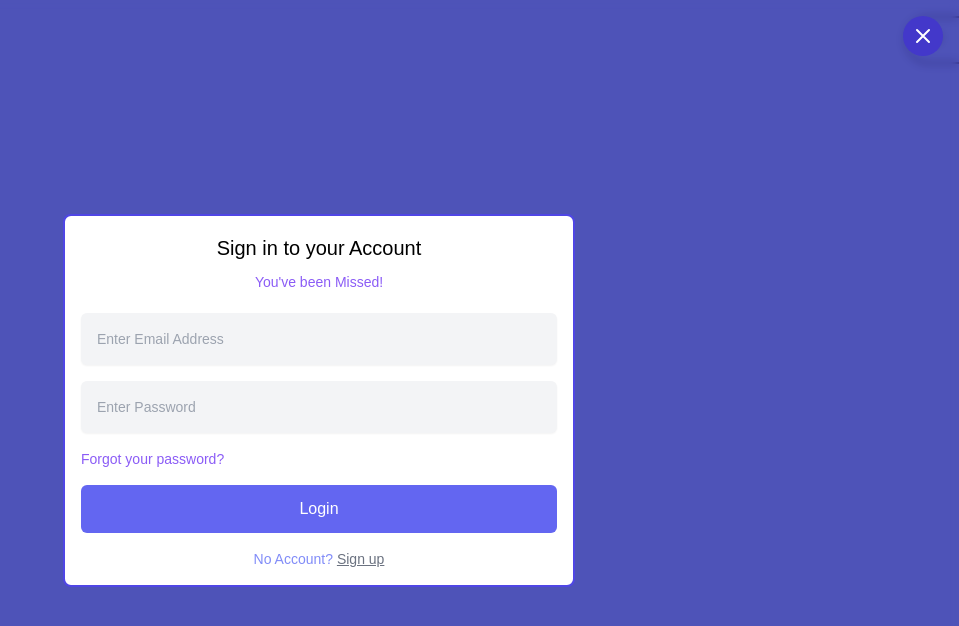
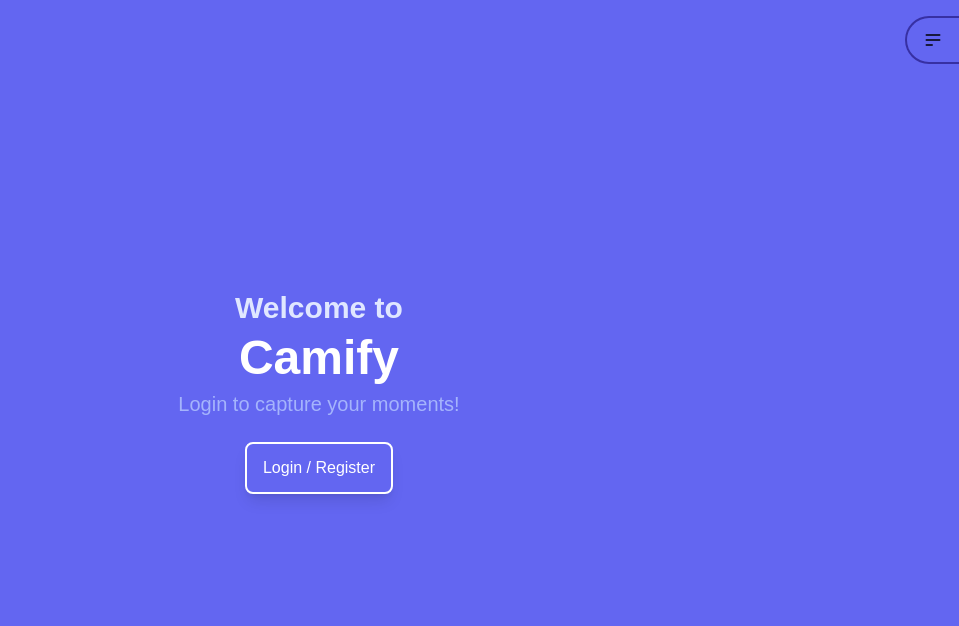
Before and after one commit to itxSaaad/camify-webcam-app-mern, a React (Vite) app in the folder client/: page / in a window 1280 px wide. Shown: the top 626 px of the page, without its empty margins (321-1280 px from the left). Built offline with nearby package versions, Linux system fonts and the light colour scheme; no server answers.

Commit message:
Added: Auth Modal by Login Button on HomeScreen

```diff
--- a/client/src/screens/HomeScreen.jsx
+++ b/client/src/screens/HomeScreen.jsx
@@ -11,11 +11,12 @@ import Message from '../components/ui/Message';
 import { dataURLToBlob } from '../utils/imageUtils';
 
 import { createCapture, listCaptures } from '../redux/thunks/captureThunks';
+import Button from '../components/ui/Button';
 
 function HomeScreen() {
   const [capturedImage, setCapturedImage] = useState(null);
   const [shutterClosed, setShutterClosed] = useState(false);
-  const [isAuthModalOpen, setIsAuthModalOpen] = useState(true);
+  const [isAuthModalOpen, setIsAuthModalOpen] = useState(false);
 
   const webcamRef = useRef(null);
   const dispatch = useDispatch();
@@ -37,9 +38,7 @@ function HomeScreen() {
   }, [webcamRef, dispatch]);
 
   useEffect(() => {
-    if (!userInfo) {
-      setIsAuthModalOpen(true);
-    } else {
+    if (userInfo) {
       setIsAuthModalOpen(false);
     }
   }, [userInfo]);
@@ -96,14 +95,6 @@ function HomeScreen() {
           )}
         </>
       ) : (
-        <>
-          {isAuthModalOpen ? (
-            <AuthModal
-              onClose={() => {
-                setIsAuthModalOpen(false);
-              }}
-            />
-          ) : (
         <div className="text-white text-center">
           <h1 className="text-3xl text-indigo-100 font-bold mb-2">
             Welcome to
@@ -112,9 +103,24 @@ function HomeScreen() {
           <p className="text-xl text-indigo-300 font-medium mb-2">
             Login to capture your moments!
           </p>
+          <Button
+            variant="outline"
+            className="rounded-lg shadow-lg"
+            onClick={() => {
+              setIsAuthModalOpen(true);
+            }}
+          >
+            Login / Register
+          </Button>
         </div>
       )}
-        </>
+
+      {isAuthModalOpen && (
+        <AuthModal
+          onClose={() => {
+            setIsAuthModalOpen(false);
+          }}
+        />
       )}
     </section>
   );
```
Lines whose indentation alone changed are shown as unchanged.
